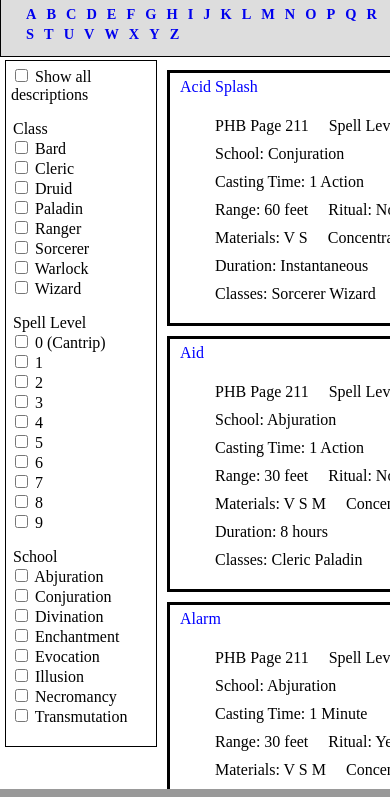
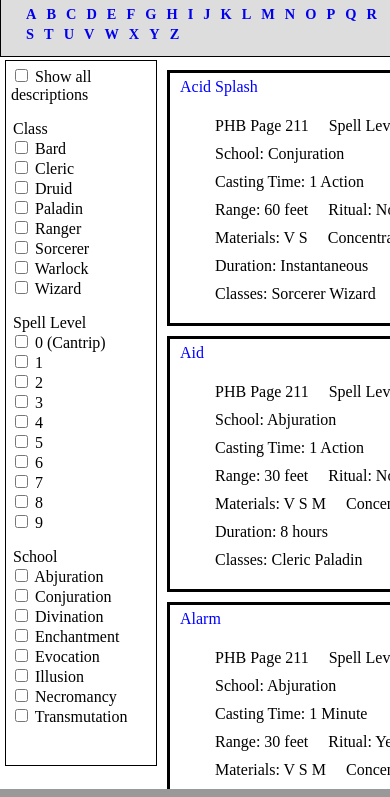
Before and after one commit to fugumagu/DnD, a plain HTML site: page index.html in a window 390 px wide. Shown: the part 45-842 px from the top of the page. Drawn offline with nearby package versions, Linux system fonts and the light colour scheme.

Commit message:
Responsive sidebar

```diff
--- a/css/main.css
+++ b/css/main.css
@@ -72,7 +72,7 @@
   top: 100px;
   left: 0;
   overflow-y: scroll;
-  height: 80%;
+  height: calc(100% - 150px);
 }
 
 #sidebar ul {
--- a/css/responsive.css
+++ b/css/responsive.css
@@ -1,4 +1,4 @@
-@media screen and (min-width: 590px) {
+@media screen and (min-width: 700px) {
 	#heading h1 {
   	font-size: 2em;
 	}
@@ -7,10 +7,6 @@
      top: 0px;
    }
 
-}
-
-
-@media screen and (min-width: 700px) {
 	#skip-to a:link, #skip-to a:hover, #skip-to a:visited {
   	font-size: 1.2em;
 	}
```
